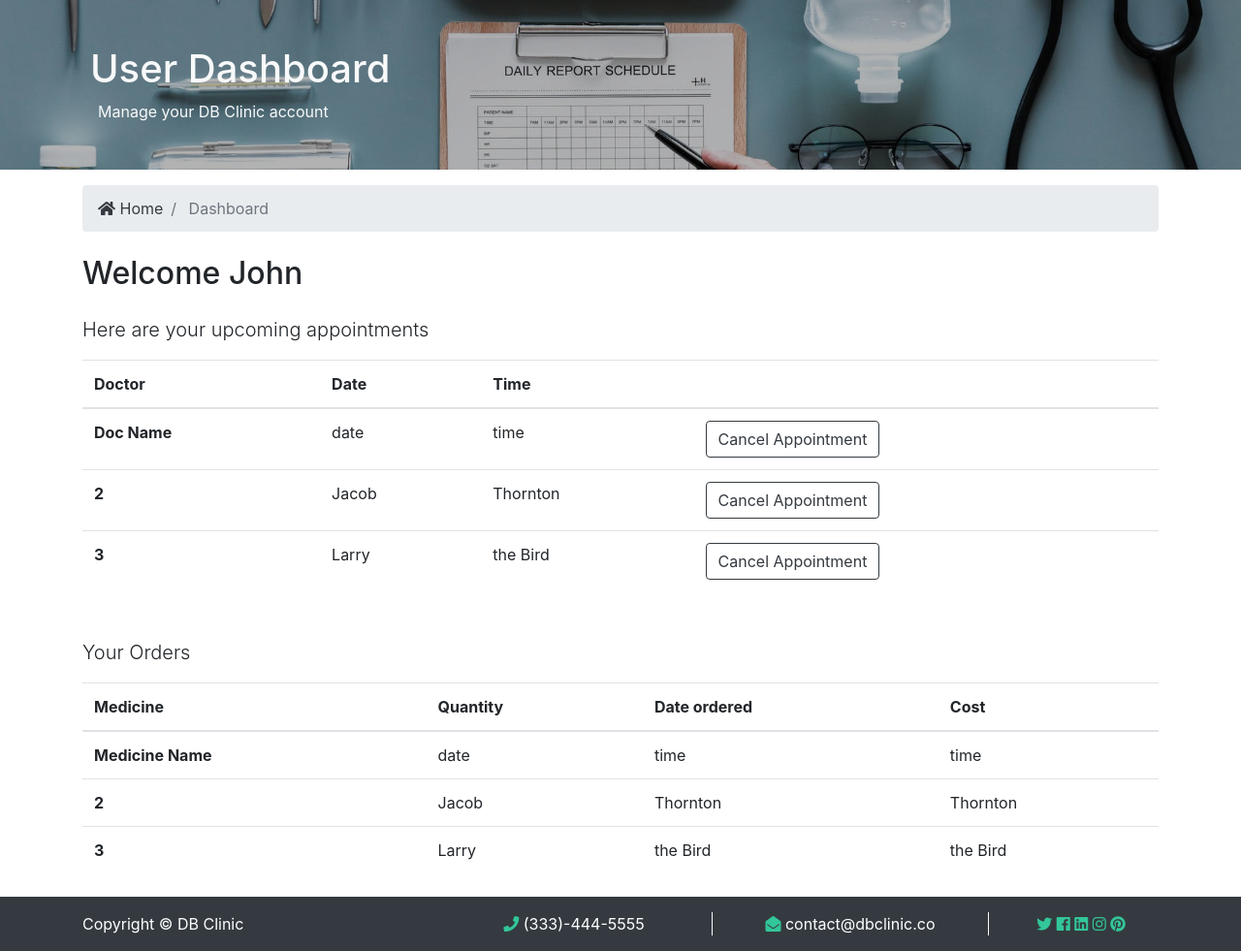
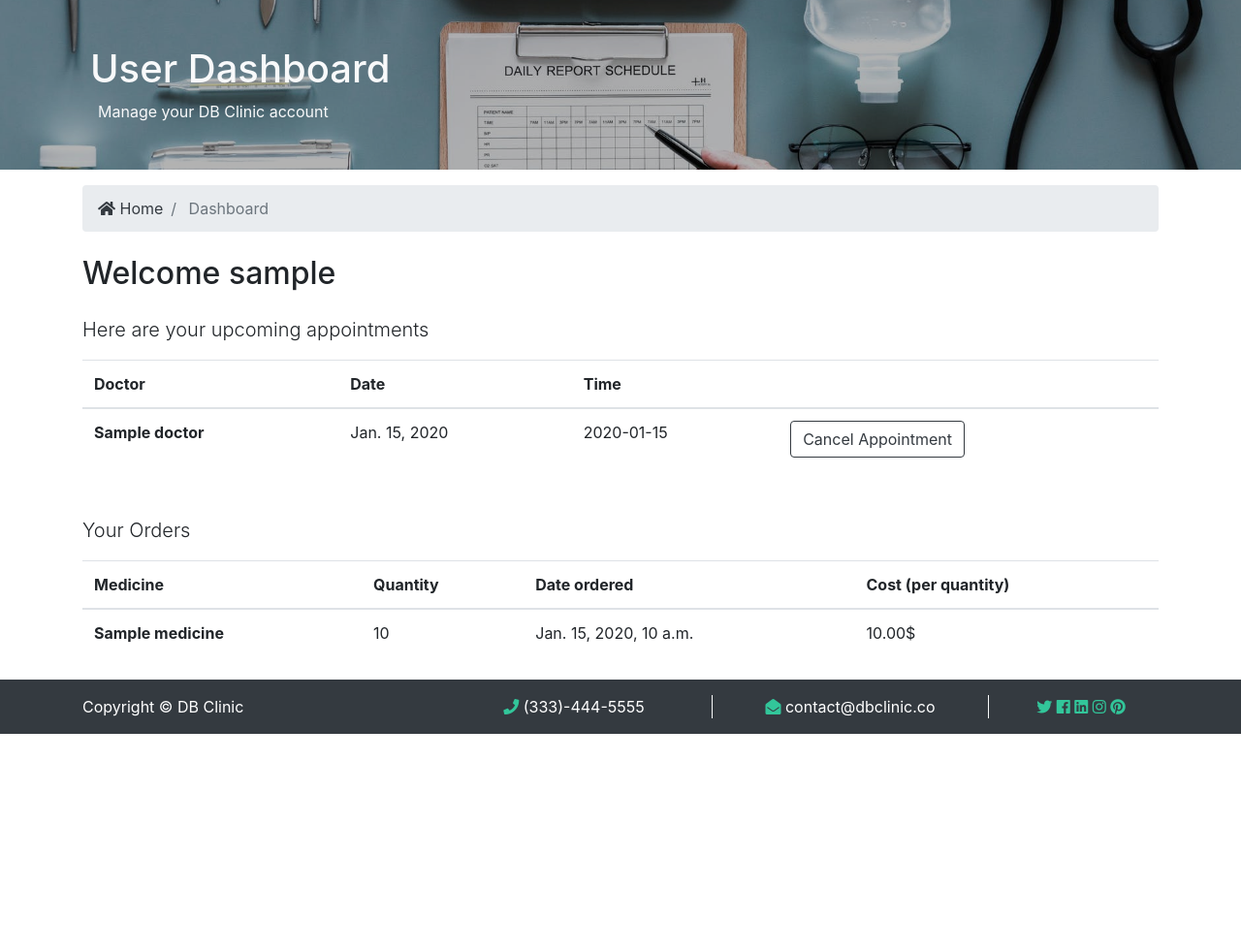
Before and after one commit to ASingh369/dbclinic, a Django app: page /accounts/dashboard in a window 1280 px wide. Shown: the part 156-1137 px from the top of the page at 97% size. After the commit the page ends 913 px from the top, so only its background shows below. Run offline with Django 3.2, Linux system fonts and the light colour scheme; a user stored in the database is signed in; tables that the repository leaves empty hold one stand-in row (values such as "Sample post"); some libraries are stand-ins or nearby versions.

Commit message:
dashboard data dynamic

```diff
--- a/accounts/urls.py
+++ b/accounts/urls.py
@@ -6,5 +6,6 @@ urlpatterns = [
     path('login', views.login, name='login'),
     path('register', views.register, name='register'),
     path('logout', views.logout, name='logout'),
-    path('dashboard', views.dashboard, name='dashboard')
+    path('dashboard', views.dashboard, name='dashboard'),
+    path('cancel_appointment', views.cancel_appointment, name='cancel_appointment')
 ]
--- a/accounts/views.py
+++ b/accounts/views.py
@@ -1,6 +1,9 @@
 from django.shortcuts import render, redirect
 from django.contrib import messages, auth
 from django.contrib.auth.models import User
+from pharmacy.models import Order
+from doctors.models import Appointment, Schedule
+from datetime import datetime
 
 def register(request):
     if request.method == 'POST':
@@ -60,4 +63,33 @@ def logout(request):
     return redirect('index')
 
 def dashboard(request):
-    return render(request, 'accounts/dashboard.html')
+    if not request.user.is_authenticated:
+        return redirect('index')
+
+    # user's appointments
+    user_appointments = Appointment.objects.filter(user=request.user, schedule__appointment_date__gt=datetime.now()).order_by('-schedule__appointment_date')
+
+
+    # user orders
+    user_orders = Order.objects.filter(user_id=request.user.id).order_by('-order_date')
+
+    context = {
+        'user_orders': user_orders,
+        'user_appointments': user_appointments,
+    }
+
+    return render(request, 'accounts/dashboard.html', context)
+
+def cancel_appointment(request):
+    if request.method == 'POST':
+        appointment_id = int(request.POST['appointment_id'])
+        appointment = Appointment.objects.get(id=appointment_id)
+        schedule = Schedule.objects.get(id=appointment.schedule.id)
+
+        appointment.delete()
+        schedule.booked = False
+
+        schedule.save()
+        messages.success(request, 'Your appointment was canceled successfully')
+
+    return redirect('dashboard')
--- a/doctors/models.py
+++ b/doctors/models.py
@@ -23,5 +23,3 @@ class Schedule(models.Model):
 class Appointment(models.Model):
     schedule = models.ForeignKey(Schedule, on_delete=models.DO_NOTHING)
     user = models.ForeignKey(User, on_delete=models.DO_NOTHING)
-    # def __str__(self):
-    #     return self.id
--- a/templates/accounts/dashboard.html
+++ b/templates/accounts/dashboard.html
@@ -23,6 +23,11 @@
       </div>
 </section>
 
+<div class="mt-2"></div>
+<!--Alerts-->
+{% include 'partials/_alerts.html' %}
+
+
 <!-- Breadcrumb -->
 <section id="bc" class="mt-3">
     <div class="container">
@@ -39,7 +44,7 @@
 </section>
 
 <div class="container mt-4">
-    <h2>Welcome John</h2>
+    <h2>Welcome {{ user.username }}</h2>
     <p class="lead mt-4">Here are your upcoming appointments</p>
 
     <table class="table">
@@ -52,24 +57,26 @@
               </tr>
             </thead>
             <tbody>
+                {% if user_appointments %}
+                    {% for user_appointment in user_appointments %}
                         <tr>
-                <th scope="row">Doc Name</th>
-                <td>date</td>
-                <td>time</td>
-                <td><button class="btn btn-outline-dark">Cancel Appointment</button> </td>
+                            <th scope="row">{{ user_appointment.schedule.doctor }}</th>
+                            <td>{{ user_appointment.schedule.appointment_date }}</td>
+                            <td>{{ user_appointment.schedule.time }}</td>
+                            <td>
+                                <form action="{% url 'cancel_appointment' %}" method="POST">
+                                    {% csrf_token %}
+                                    <input type="hidden" name="appointment_id" value="{{ user_appointment.id }}">
+                                    <input type="submit" class="btn btn-outline-dark" value="Cancel Appointment">
+                                </form>
+                             </td>
                         </tr>
+                    {% endfor %}
+                {% else %}
                     <tr>
-                <th scope="row">2</th>
-                <td>Jacob</td>
-                <td>Thornton</td>
-                <td><button class="btn btn-outline-dark">Cancel Appointment</button> </td>
+                        <td colspan="4">No upcoming appointment</td>
                     </tr>
-              <tr>
-                <th scope="row">3</th>
-                <td>Larry</td>
-                <td>the Bird</td>
-                <td><button class="btn btn-outline-dark">Cancel Appointment</button> </td>
-            </tr>
+                {% endif %}
             </tbody>
           </table>
 
@@ -81,28 +88,24 @@
                 <th scope="col">Medicine</th>
                 <th scope="col">Quantity</th>
                 <th scope="col">Date ordered</th>
-                <th scope="col">Cost</th>
+                <th scope="col">Cost (per quantity)</th>
               </tr>
             </thead>
             <tbody>
+                {% if user_orders %}
+                    {% for user_order in user_orders %}
                         <tr>
-                <th scope="row">Medicine Name</th>
-                <td>date</td>
-                <td>time</td>
-                <td>time</td>
+                          <th scope="row">{{ user_order.medicine }}</th>
+                          <td>{{ user_order.quantity }}</td>
+                          <td>{{ user_order.order_date }}</td>
+                          <td>{{ user_order.medicine.medCost }}$</td>
                         </tr>
+                    {% endfor %}
+                {% else %}
                     <tr>
-                <th scope="row">2</th>
-                <td>Jacob</td>
-                <td>Thornton</td>
-                <td>Thornton</td>
+                        <td colspan="4"> You have not ordered any medicine yet</td>
                     </tr>
-              <tr>
-                <th scope="row">3</th>
-                <td>Larry</td>
-                <td>the Bird</td>
-                <td>the Bird</td>
-              </tr>
+                {% endif %}
             </tbody>
         </table>
 
```
Lines whose indentation alone changed are shown as unchanged.
